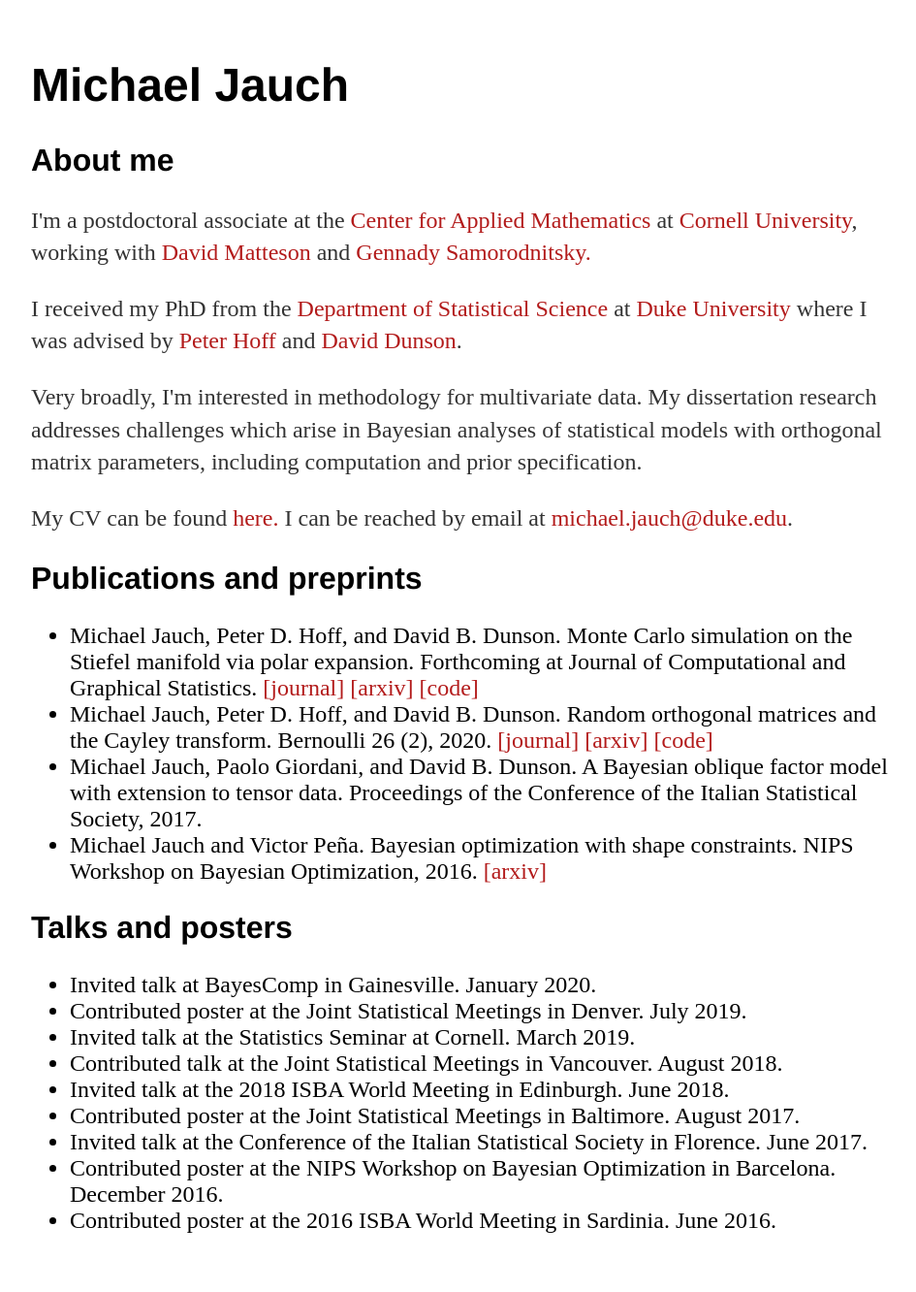
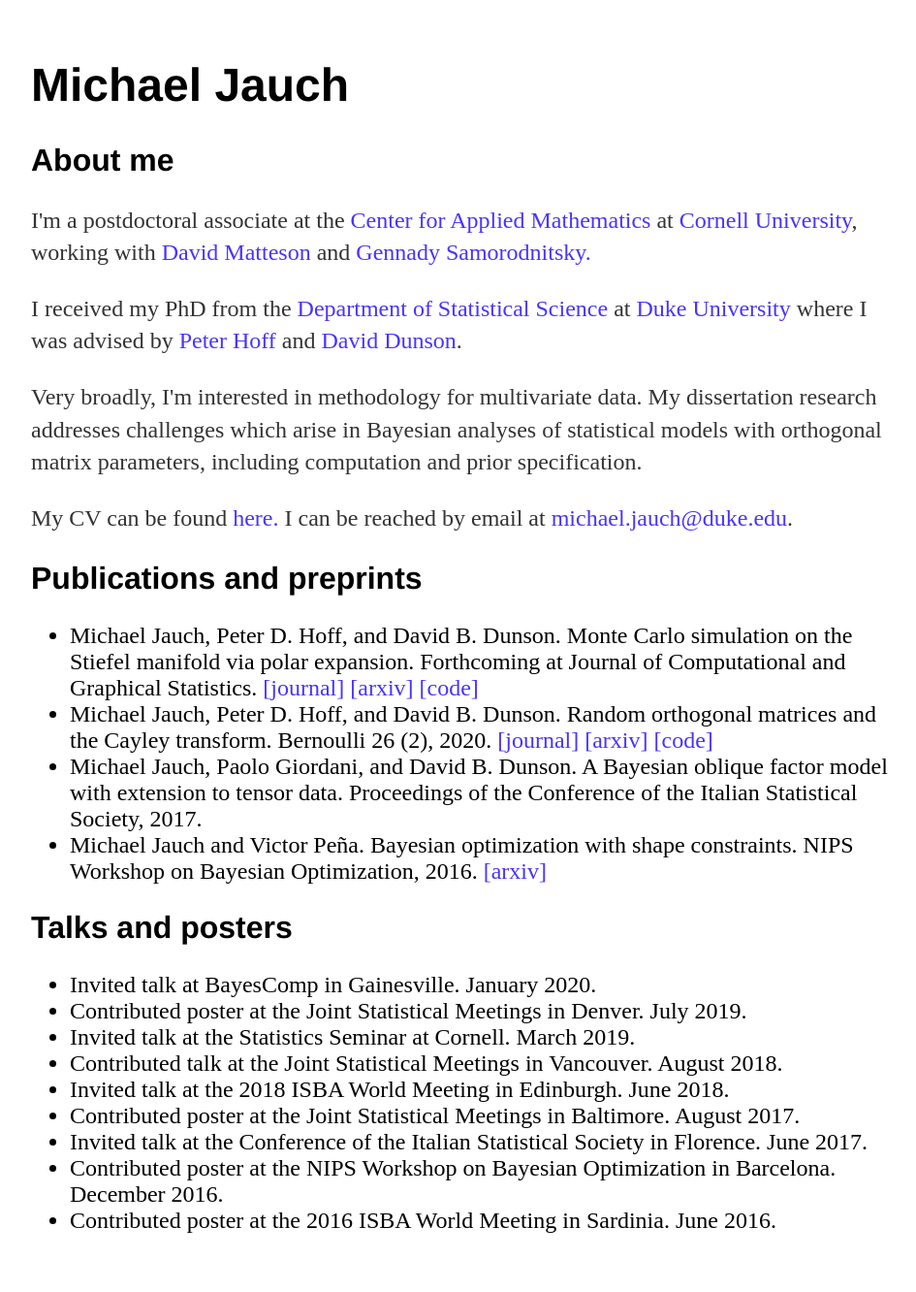
Before and after one commit to michaeljauch/michaeljauch.github.io, a Jekyll site: the page built from index.html, in a window 1280 px wide. Shown: the whole page at 97% size, without its empty margins (160-1105 px from the left). Built offline with Jekyll 4.4.1, drawn with Linux system fonts in a browser that asks for light colours.

Commit message:
changed color

```diff
--- a/index.html
+++ b/index.html
@@ -14,19 +14,19 @@ title: Michael Jauch
 <div class="blurb">
 	<h1>Michael Jauch</h1>
 	<h2>About me</h2>
-  <p> I'm a postdoctoral associate at the <a href="https://www.cam.cornell.edu/cam" style="color:#b31b1b;">Center for Applied Mathematics</a> at <a href="https://www.cornell.edu/" style="color:#b31b1b;">Cornell University</a>, working with <a href="https://davidsmatteson.com/" style="color:#b31b1b;">David Matteson</a> and <a href="https://people.orie.cornell.edu/gennady/" style="color:#b31b1b;">Gennady Samorodnitsky.</a>
+  <p> I'm a postdoctoral associate at the <a href="https://www.cam.cornell.edu/cam" style="color:#4833FF;">Center for Applied Mathematics</a> at <a href="https://www.cornell.edu/" style="color:#4833FF;">Cornell University</a>, working with <a href="https://davidsmatteson.com/" style="color:#4833FF;">David Matteson</a> and <a href="https://people.orie.cornell.edu/gennady/" style="color:#4833FF;">Gennady Samorodnitsky.</a>
 
-  <p> I received my PhD from the <a href="https://stat.duke.edu/" style="color:#b31b1b;">Department of Statistical Science</a> at <a href="https://www.duke.edu/" style="color:#b31b1b;">Duke University</a> where I was advised by <a href="https://pdhoff.github.io/" style="color:#b31b1b;">Peter Hoff</a> and <a href="https://stat.duke.edu/people/david-b-dunson" style="color:#b31b1b;">David Dunson</a>. </p>
+  <p> I received my PhD from the <a href="https://stat.duke.edu/" style="color:#4833FF;">Department of Statistical Science</a> at <a href="https://www.duke.edu/" style="color:#4833FF;">Duke University</a> where I was advised by <a href="https://pdhoff.github.io/" style="color:#4833FF;">Peter Hoff</a> and <a href="https://stat.duke.edu/people/david-b-dunson" style="color:#4833FF;">David Dunson</a>. </p>
 
   <p>Very broadly, I'm interested in methodology for multivariate data. My dissertation research addresses challenges which arise in Bayesian analyses of statistical models with orthogonal matrix parameters, including computation and prior specification. </p>
 
-	<p>My CV can be found <a href="http://michaeljauch.github.io/cv.pdf" style="color:#b31b1b;">here.</a> I can be reached by email at <a href="mailto:michael.jauch@duke.edu" style="color:#b31b1b;">michael.jauch@duke.edu</a>.<br></p>
+	<p>My CV can be found <a href="http://michaeljauch.github.io/cv.pdf" style="color:#4833FF;">here.</a> I can be reached by email at <a href="mailto:michael.jauch@duke.edu" style="color:#4833FF;">michael.jauch@duke.edu</a>.<br></p>
 	<h2>Publications and preprints</h2>
 	<ul style="font-size:1.5em">
-      <li>Michael Jauch, Peter D. Hoff, and David B. Dunson. Monte Carlo simulation on the Stiefel manifold via polar expansion. Forthcoming at Journal of Computational and Graphical Statistics. <a href="https://www.tandfonline.com/doi/full/10.1080/10618600.2020.1859382" style="color:#b31b1b;">[journal]</a> <a href="https://arxiv.org/abs/1906.07684" style="color:#b31b1b;">[arxiv]</a> <a href="https://github.com/michaeljauch/polar" style="color:#b31b1b;">[code]</a></li>
-  		<li>Michael Jauch, Peter D. Hoff, and David B. Dunson. Random orthogonal matrices and the Cayley transform. Bernoulli 26 (2), 2020. <a href="https://projecteuclid.org/euclid.bj/1580461590" style="color:#b31b1b;">[journal]</a> <a href="https://arxiv.org/abs/1810.02881" style="color:#b31b1b;">[arxiv]</a> <a href="https://github.com/michaeljauch/cayley" style="color:#b31b1b;">[code]</a></li>
+      <li>Michael Jauch, Peter D. Hoff, and David B. Dunson. Monte Carlo simulation on the Stiefel manifold via polar expansion. Forthcoming at Journal of Computational and Graphical Statistics. <a href="https://www.tandfonline.com/doi/full/10.1080/10618600.2020.1859382" style="color:#4833FF;">[journal]</a> <a href="https://arxiv.org/abs/1906.07684" style="color:#4833FF;">[arxiv]</a> <a href="https://github.com/michaeljauch/polar" style="color:#4833FF;">[code]</a></li>
+  		<li>Michael Jauch, Peter D. Hoff, and David B. Dunson. Random orthogonal matrices and the Cayley transform. Bernoulli 26 (2), 2020. <a href="https://projecteuclid.org/euclid.bj/1580461590" style="color:#4833FF;">[journal]</a> <a href="https://arxiv.org/abs/1810.02881" style="color:#4833FF;">[arxiv]</a> <a href="https://github.com/michaeljauch/cayley" style="color:#4833FF;">[code]</a></li>
   		<li> Michael Jauch,  Paolo Giordani, and David B. Dunson. A Bayesian oblique factor model with extension to tensor data. Proceedings of the Conference of the Italian Statistical Society, 2017. </li>
-  		<li>Michael Jauch and Victor Peña. Bayesian optimization with shape constraints. NIPS Workshop on Bayesian Optimization, 2016. <a href="https://arxiv.org/abs/1612.08915" style="color:#b31b1b;">[arxiv]</a></li>
+  		<li>Michael Jauch and Victor Peña. Bayesian optimization with shape constraints. NIPS Workshop on Bayesian Optimization, 2016. <a href="https://arxiv.org/abs/1612.08915" style="color:#4833FF;">[arxiv]</a></li>
 	</ul>
 	<h2>Talks and posters</h2>
 	<ul style="font-size:1.5em">
```
